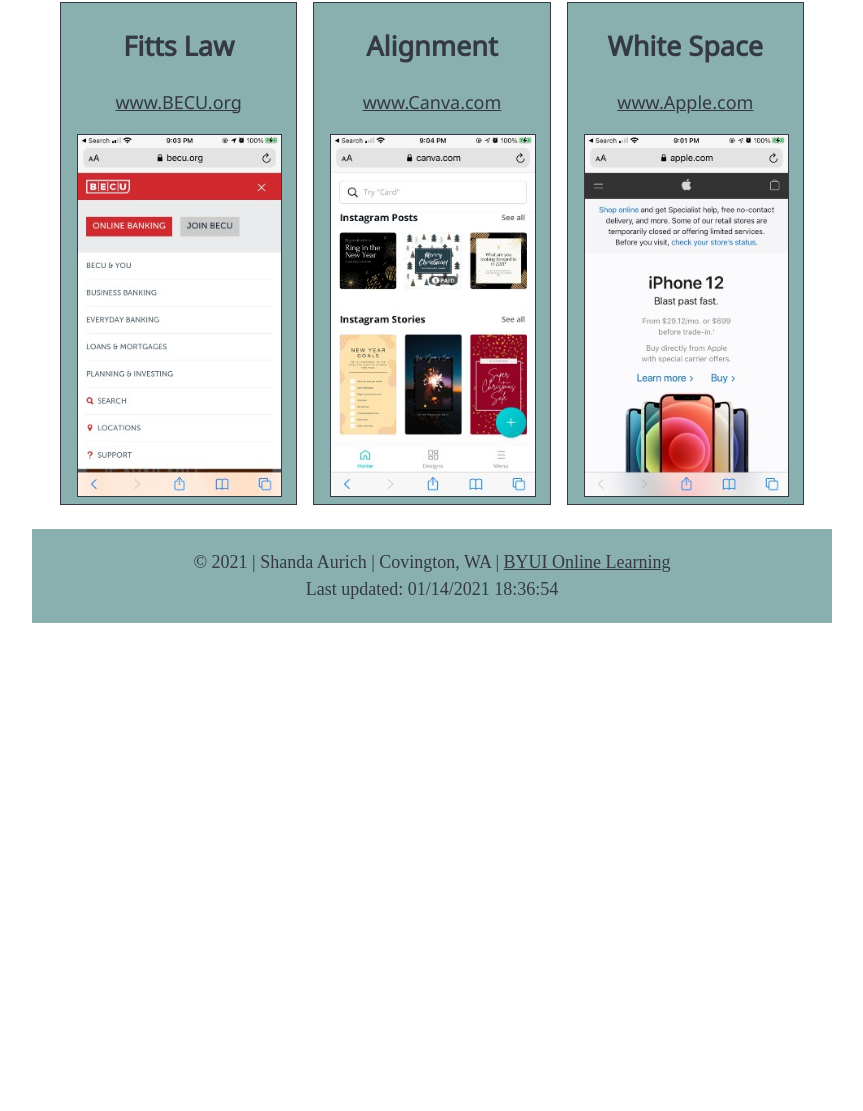
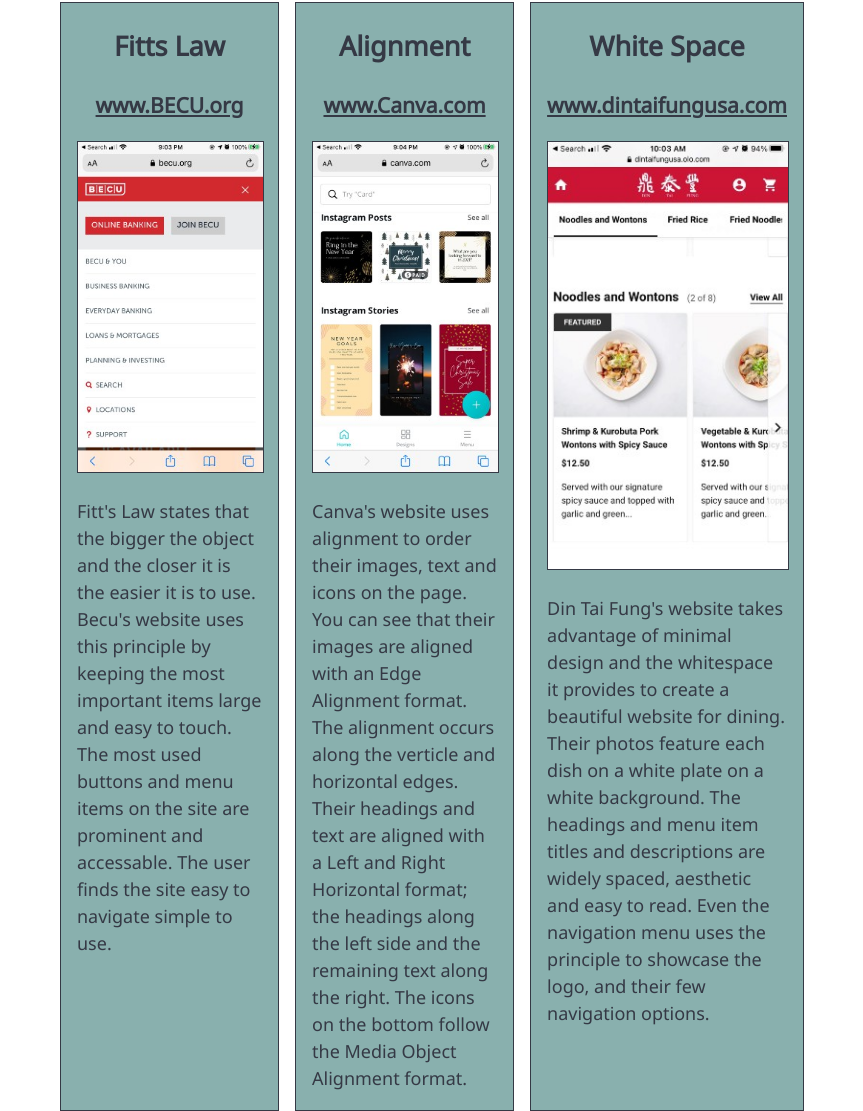
Before and after one commit to Shandarae1/shandarae1.github.io, a plain HTML site: page Lesson2/design-principles.html in a window 1280 px wide. Shown: the part 310-1421 px from the top of the page, without its empty margins (208-1071 px from the left). Before the commit the page ends 949 px from the top, so only its background shows below. Drawn offline with Linux system fonts and the light colour scheme; a web font is replaced by a local one.

Commit message:
added paragraphs

```diff
--- a/Lesson2/css/l2small.css
+++ b/Lesson2/css/l2small.css
@@ -56,8 +56,13 @@ footer {
 img {
   margin: 0 auto;
   border-color: #353945;
+  max-width: 250px;
 }
 
 a {
   color: #353945;
 }
+
+p {
+  text-align: left;
+}
--- a/Lesson2/design-principles.html
+++ b/Lesson2/design-principles.html
@@ -28,7 +28,7 @@
     <main>
       <section>
         <h2>Fitts Law</h2>
-        <p><a href="www.becu.org">www.BECU.org</a></p>
+        <h3><a href="www.becu.org">www.BECU.org</a></h3>
         <picture>
           <img
             class="becuimage"
@@ -36,10 +36,11 @@
             alt="becu.org screenshot"
           />
         </picture>
+        <p>Fitt's Law states that the bigger the object and the closer it is the easier it is to use. Becu's website uses this principle by keeping the most important items large and easy to touch. The most used buttons and menu items on the site are prominent and accessable. The user finds the site easy to navigate simple to use. </p>
       </section>
       <section>
         <h2>Alignment</h2>
-        <p><a href="www.canva.com">www.Canva.com</a></p>
+        <h3><a href="www.canva.com">www.Canva.com</a></h3>
         <picture>
           <img
             class="canvaimage"
@@ -47,17 +48,19 @@
             alt="Canva.com screenshot"
           />
         </picture>
+        <p>Canva's website uses alignment to order their images, text and icons on the page. You can see that their images are aligned with an Edge Alignment format. The alignment occurs along the verticle and horizontal edges. Their headings and text are aligned with a Left and Right Horizontal format; the headings along the left side and the remaining text along the right. The icons on the bottom follow the Media Object Alignment format.</p>
       </section>
       <section>
         <h2>White Space</h2>
-        <p><a href="www.apple.com">www.Apple.com</a></p>
+        <h3><a href="www.dintaifungusa.com">www.dintaifungusa.com</a></h3>
         <picture>
           <img
-            class="appleimage"
-            src="images/apple.jpg"
-            alt="apple.com screenshot"
+            class="dintaifungimage"
+            src="images/dintaifung.jpg"
+            alt="dintaifung.com screenshot"
           />
         </picture>
+        <p>Din Tai Fung's website takes advantage of minimal design and the whitespace it provides to create a beautiful website for dining. Their photos feature each dish on a white plate on a white background. The headings and menu item titles and descriptions are widely spaced, aesthetic and easy to read. Even the navigation menu uses the principle to showcase the logo, and their few navigation options.</p>
       </section>
     </main>
     <footer>
```
Also changed, not shown: Lesson2/images/dintaifung.jpg (added).
